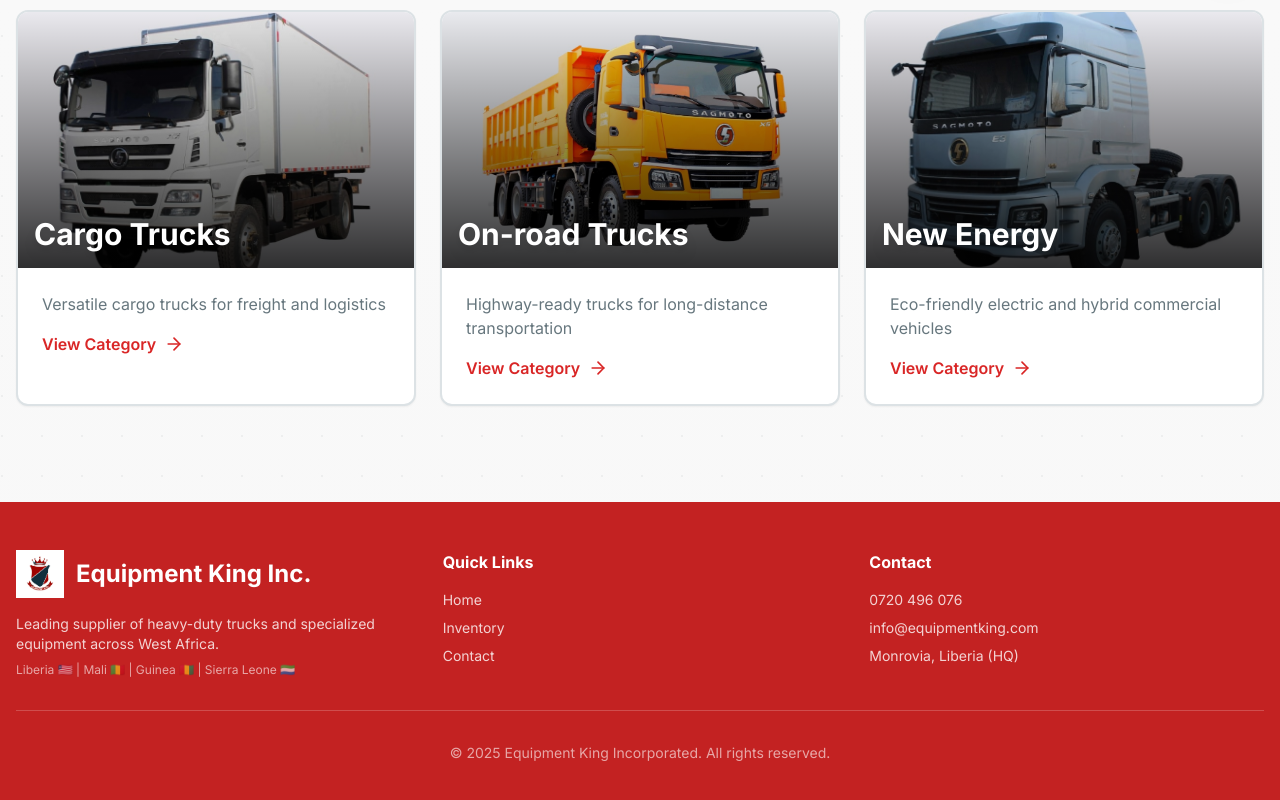
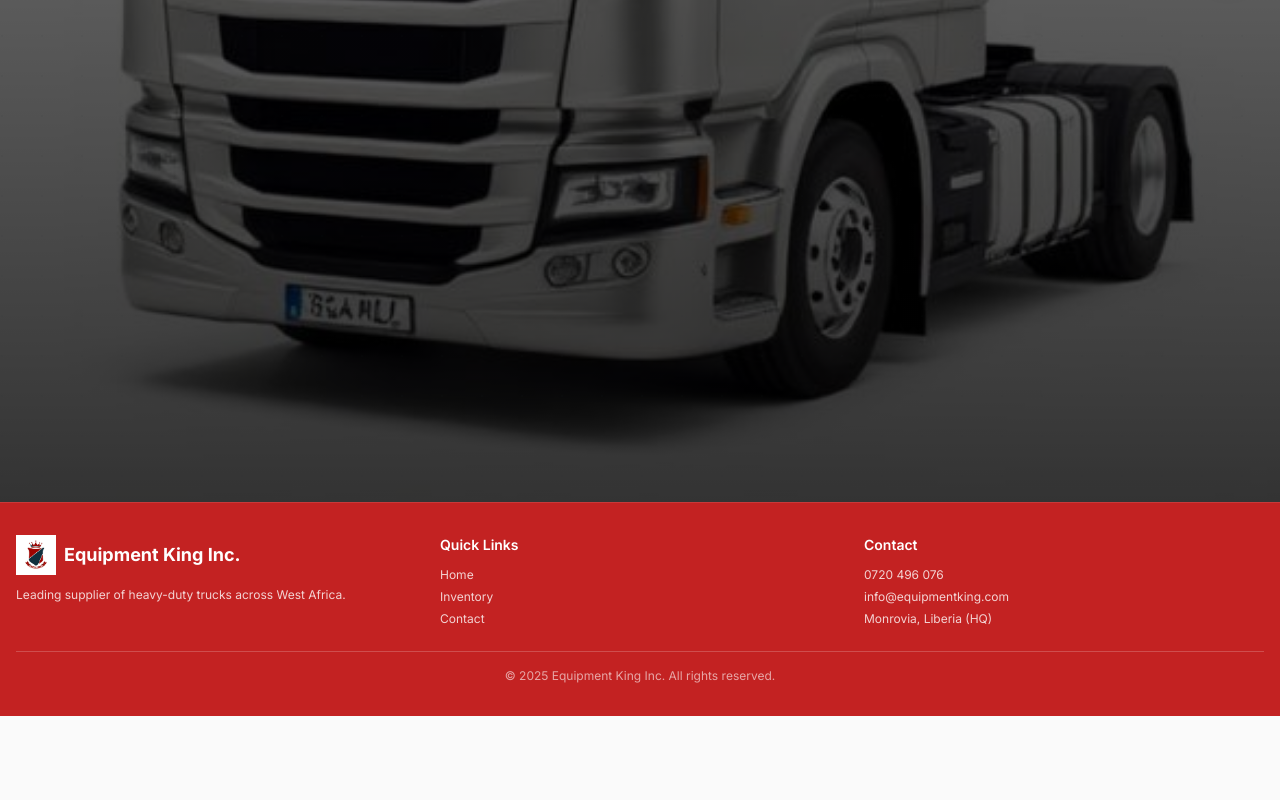
Before and after one commit to webdesignkenya11-glitch/motors-kenya-dynamic-landing, a React (Vite) app: page /trucks in a window 1280 px wide. Shown: the part 806-1606 px from the top of the page. After the commit the page ends 1522 px from the top, so only its background shows below. Built offline with nearby package versions, Linux system fonts and the light colour scheme; the HTML template or start-up script is replaced by a standard one.

Commit message:
Add loading messages and footer improvements

```diff
--- a/src/components/Contact.tsx
+++ b/src/components/Contact.tsx
@@ -7,6 +7,9 @@ import { useState } from "react";
 import { useToast } from "@/hooks/use-toast";
 import { useLanguage } from "@/contexts/LanguageContext";
 import { useScrollAnimation } from "@/hooks/useScrollAnimation";
+
+// Background image
+import contactBackground from "@/assets/truck17-volvo.jpg";
 
 const Contact = () => {
   const { toast } = useToast();
@@ -30,19 +33,27 @@ const Contact = () => {
   };
 
   return (
-    <section id="contact" className="py-20 bg-muted/30 relative overflow-hidden">
+    <section id="contact" className="py-20 relative overflow-hidden">
+      {/* Background Image with Overlay */}
+      <div
+        className="absolute inset-0 bg-cover bg-center bg-no-repeat"
+        style={{ backgroundImage: `url(${contactBackground})` }}
+      >
+        <div className="absolute inset-0 bg-gradient-to-b from-black/75 via-black/70 to-black/80" />
+      </div>
+
       {/* Animated background elements */}
       <div className="absolute inset-0 overflow-hidden pointer-events-none">
-        <div className="absolute top-20 left-10 w-96 h-96 bg-accent/5 rounded-full blur-3xl animate-pulse" />
-        <div className="absolute bottom-20 right-10 w-96 h-96 bg-primary/5 rounded-full blur-3xl animate-pulse delay-1000" />
+        <div className="absolute top-20 left-10 w-96 h-96 bg-accent/10 rounded-full blur-3xl animate-pulse" />
+        <div className="absolute bottom-20 right-10 w-96 h-96 bg-primary/10 rounded-full blur-3xl animate-pulse delay-1000" />
       </div>
 
       <div className="container mx-auto px-4 relative z-10">
         <div className="text-center mb-16 animate-fade-in">
-          <h2 className="text-4xl md:text-5xl font-bold text-foreground mb-4 bg-gradient-to-r from-primary via-accent to-primary bg-clip-text text-transparent">
+          <h2 className="text-4xl md:text-5xl font-bold mb-4 bg-gradient-to-r from-white via-accent to-white bg-clip-text text-transparent drop-shadow-lg">
             {t("getInTouch")}
           </h2>
-          <p className="text-lg text-muted-foreground">
+          <p className="text-lg text-white/90 drop-shadow-md">
             {t("readyToFind")}
           </p>
         </div>
--- a/src/components/Footer.tsx
+++ b/src/components/Footer.tsx
@@ -2,39 +2,36 @@ import logo from "@/assets/equipment-king-logo.jpg";
 
 const Footer = () => {
   return (
-    <footer className="bg-primary text-primary-foreground py-12">
+    <footer className="bg-primary text-primary-foreground py-8 border-t border-primary-foreground/10">
       <div className="container mx-auto px-4">
-        <div className="grid md:grid-cols-3 gap-8 mb-8">
+        <div className="grid md:grid-cols-3 gap-6 mb-6">
           {/* Logo & Tagline */}
           <div>
-            <div className="flex items-center gap-3 mb-4">
-              <img src={logo} alt="Equipment King Incorporated" className="w-12 h-12 object-contain" />
-              <span className="text-2xl font-bold">Equipment King Inc.</span>
+            <div className="flex items-center gap-2 mb-3">
+              <img src={logo} alt="Equipment King Incorporated" className="w-10 h-10 object-contain" />
+              <span className="text-lg font-bold">Equipment King Inc.</span>
             </div>
-            <p className="text-primary-foreground/80 text-sm mb-2">
-              Leading supplier of heavy-duty trucks and specialized equipment across West Africa.
-            </p>
-            <p className="text-primary-foreground/60 text-xs">
-              Liberia 🇱🇷 | Mali 🇲🇱 | Guinea 🇬🇳 | Sierra Leone 🇸🇱
+            <p className="text-primary-foreground/80 text-xs">
+              Leading supplier of heavy-duty trucks across West Africa.
             </p>
           </div>
 
           {/* Quick Links */}
           <div>
-            <h3 className="font-bold mb-4">Quick Links</h3>
-            <ul className="space-y-2 text-sm">
+            <h3 className="font-semibold mb-3 text-sm">Quick Links</h3>
+            <ul className="space-y-1.5 text-xs">
               <li>
-                <a href="#" className="text-primary-foreground/80 hover:text-accent transition-colors">
+                <a href="/" className="text-primary-foreground/80 hover:text-accent transition-colors">
                   Home
                 </a>
               </li>
               <li>
-                <a href="#inventory" className="text-primary-foreground/80 hover:text-accent transition-colors">
+                <a href="/trucks" className="text-primary-foreground/80 hover:text-accent transition-colors">
                   Inventory
                 </a>
               </li>
               <li>
-                <a href="#contact" className="text-primary-foreground/80 hover:text-accent transition-colors">
+                <a href="/contact" className="text-primary-foreground/80 hover:text-accent transition-colors">
                   Contact
                 </a>
               </li>
@@ -43,8 +40,8 @@ const Footer = () => {
 
           {/* Contact Info */}
           <div>
-            <h3 className="font-bold mb-4">Contact</h3>
-            <ul className="space-y-2 text-sm text-primary-foreground/80">
+            <h3 className="font-semibold mb-3 text-sm">Contact</h3>
+            <ul className="space-y-1.5 text-xs text-primary-foreground/80">
               <li>
                 <a href="tel:0720496076" className="hover:text-accent transition-colors">
                   0720 496 076
@@ -56,8 +53,8 @@ const Footer = () => {
           </div>
         </div>
 
-        <div className="border-t border-primary-foreground/20 pt-8 text-center text-sm text-primary-foreground/60">
-          <p>&copy; {new Date().getFullYear()} Equipment King Incorporated. All rights reserved.</p>
+        <div className="border-t border-primary-foreground/20 pt-4 text-center text-xs text-primary-foreground/60">
+          <p>&copy; {new Date().getFullYear()} Equipment King Inc. All rights reserved.</p>
         </div>
       </div>
     </footer>
--- /dev/null
+++ b/src/components/LoadingScreen.tsx
@@ -0,0 +1,25 @@
+import { Truck } from "lucide-react";
+
+const LoadingScreen = () => {
+  return (
+    <div className="fixed inset-0 bg-background/95 backdrop-blur-sm z-50 flex items-center justify-center">
+      <div className="text-center space-y-6">
+        <div className="relative">
+          <Truck className="w-16 h-16 text-accent animate-bounce mx-auto" />
+          <div className="absolute inset-0 bg-accent/20 blur-2xl rounded-full animate-pulse" />
+        </div>
+        <div className="space-y-2">
+          <h2 className="text-2xl font-bold text-foreground">Loading...</h2>
+          <p className="text-muted-foreground">Preparing your equipment selection</p>
+        </div>
+        <div className="flex gap-2 justify-center">
+          <div className="w-2 h-2 bg-accent rounded-full animate-bounce" style={{ animationDelay: "0ms" }} />
+          <div className="w-2 h-2 bg-accent rounded-full animate-bounce" style={{ animationDelay: "150ms" }} />
+          <div className="w-2 h-2 bg-accent rounded-full animate-bounce" style={{ animationDelay: "300ms" }} />
+        </div>
+      </div>
+    </div>
+  );
+};
+
+export default LoadingScreen;
--- a/src/pages/About.tsx
+++ b/src/pages/About.tsx
@@ -4,6 +4,11 @@ import { Truck, Globe, Users, Award, Target, CheckCircle } from "lucide-react";
 import logoImage from "@/assets/equipmentking-logo.png";
 import { useLanguage } from "@/contexts/LanguageContext";
 import { useScrollAnimation } from "@/hooks/useScrollAnimation";
+import { useState, useEffect } from "react";
+import LoadingScreen from "@/components/LoadingScreen";
+
+// Background image
+import aboutBackground from "@/assets/truck8-actros.jpg";
 
 const About = () => {
   const { t } = useLanguage();
@@ -11,9 +16,26 @@ const About = () => {
   const statsAnim = useScrollAnimation();
   const servicesAnim = useScrollAnimation();
   const valuesAnim = useScrollAnimation();
+  const [isLoading, setIsLoading] = useState(true);
+
+  useEffect(() => {
+    const timer = setTimeout(() => setIsLoading(false), 1000);
+    return () => clearTimeout(timer);
+  }, []);
+
+  if (isLoading) return <LoadingScreen />;
+
   return (
-    <div className="pt-24 pb-16 bg-background">
-      <div className="container mx-auto px-4">
+    <div className="pt-24 pb-16 relative overflow-hidden">
+      {/* Background Image with Overlay */}
+      <div
+        className="absolute inset-0 bg-cover bg-center bg-no-repeat"
+        style={{ backgroundImage: `url(${aboutBackground})` }}
+      >
+        <div className="absolute inset-0 bg-gradient-to-b from-black/80 via-black/75 to-black/85" />
+      </div>
+
+      <div className="container mx-auto px-4 relative z-10">
         {/* Hero Section */}
         <div
           ref={heroAnim.ref}
@@ -28,10 +50,10 @@ const About = () => {
               className="w-32 h-32 object-contain hover:scale-110 transition-transform duration-500"
             />
           </div>
-          <h1 className="text-5xl md:text-6xl font-bold text-foreground mb-4 bg-gradient-to-r from-primary via-accent to-primary bg-clip-text text-transparent animate-fade-in">
+          <h1 className="text-5xl md:text-6xl font-bold mb-4 bg-gradient-to-r from-white via-accent to-white bg-clip-text text-transparent drop-shadow-lg">
             {t("aboutEquipmentKing")}
           </h1>
-          <p className="text-xl text-muted-foreground max-w-3xl mx-auto">
+          <p className="text-xl text-white/90 max-w-3xl mx-auto drop-shadow-md">
             {t("trustedPartner")}
           </p>
         </div>
--- a/src/pages/ContactPage.tsx
+++ b/src/pages/ContactPage.tsx
@@ -1,6 +1,17 @@
 import Contact from "@/components/Contact";
+import { useState, useEffect } from "react";
+import LoadingScreen from "@/components/LoadingScreen";
 
 const ContactPage = () => {
+  const [isLoading, setIsLoading] = useState(true);
+
+  useEffect(() => {
+    const timer = setTimeout(() => setIsLoading(false), 1000);
+    return () => clearTimeout(timer);
+  }, []);
+
+  if (isLoading) return <LoadingScreen />;
+
   return (
     <div className="pt-20">
       <Contact />
--- a/src/pages/Trucks.tsx
+++ b/src/pages/Trucks.tsx
@@ -4,6 +4,11 @@ import { ArrowRight } from "lucide-react";
 import { Card, CardContent } from "@/components/ui/card";
 import { TruckSearch } from "@/components/TruckSearch";
 import { useScrollAnimation } from "@/hooks/useScrollAnimation";
+import { useState, useEffect } from "react";
+import LoadingScreen from "@/components/LoadingScreen";
+
+// Background image
+import trucksBackground from "@/assets/truck15-scania.jpg";
 
 // Category images
 import tractorImg from "@/assets/z3track.jpg";
@@ -17,6 +22,14 @@ const Trucks = () => {
   const { t } = useLanguage();
   const heroAnim = useScrollAnimation();
   const categoriesAnim = useScrollAnimation();
+  const [isLoading, setIsLoading] = useState(true);
+
+  useEffect(() => {
+    const timer = setTimeout(() => setIsLoading(false), 1000);
+    return () => clearTimeout(timer);
+  }, []);
+
+  if (isLoading) return <LoadingScreen />;
 
   const categories = [
     {
@@ -64,7 +77,15 @@ const Trucks = () => {
   ];
 
   return (
-    <div className="min-h-screen bg-gradient-to-b from-background to-muted/30 pt-20 pb-12 relative overflow-hidden">
+    <div className="min-h-screen pt-20 pb-12 relative overflow-hidden">
+      {/* Background Image with Overlay */}
+      <div
+        className="absolute inset-0 bg-cover bg-center bg-no-repeat"
+        style={{ backgroundImage: `url(${trucksBackground})` }}
+      >
+        <div className="absolute inset-0 bg-gradient-to-b from-black/70 via-black/60 to-black/80" />
+      </div>
+
       {/* Animated background pattern */}
       <div className="absolute inset-0 opacity-5 pointer-events-none">
         <div className="absolute top-0 left-0 w-full h-full" style={{
@@ -81,10 +102,10 @@ const Trucks = () => {
             heroAnim.isVisible ? 'opacity-100 translate-y-0' : 'opacity-0 translate-y-10'
           }`}
         >
-          <h1 className="text-4xl md:text-6xl font-bold text-foreground mb-4 bg-gradient-to-r from-primary via-accent to-primary bg-clip-text text-transparent">
+          <h1 className="text-4xl md:text-6xl font-bold mb-4 bg-gradient-to-r from-white via-accent to-white bg-clip-text text-transparent drop-shadow-lg">
             {t("ourTruckFleet")}
           </h1>
-          <p className="text-lg md:text-xl text-muted-foreground max-w-3xl mx-auto">
+          <p className="text-lg md:text-xl text-white/90 max-w-3xl mx-auto drop-shadow-md">
             {t("browseByCategory")}
           </p>
           <div className="mt-8 flex justify-center">
```
